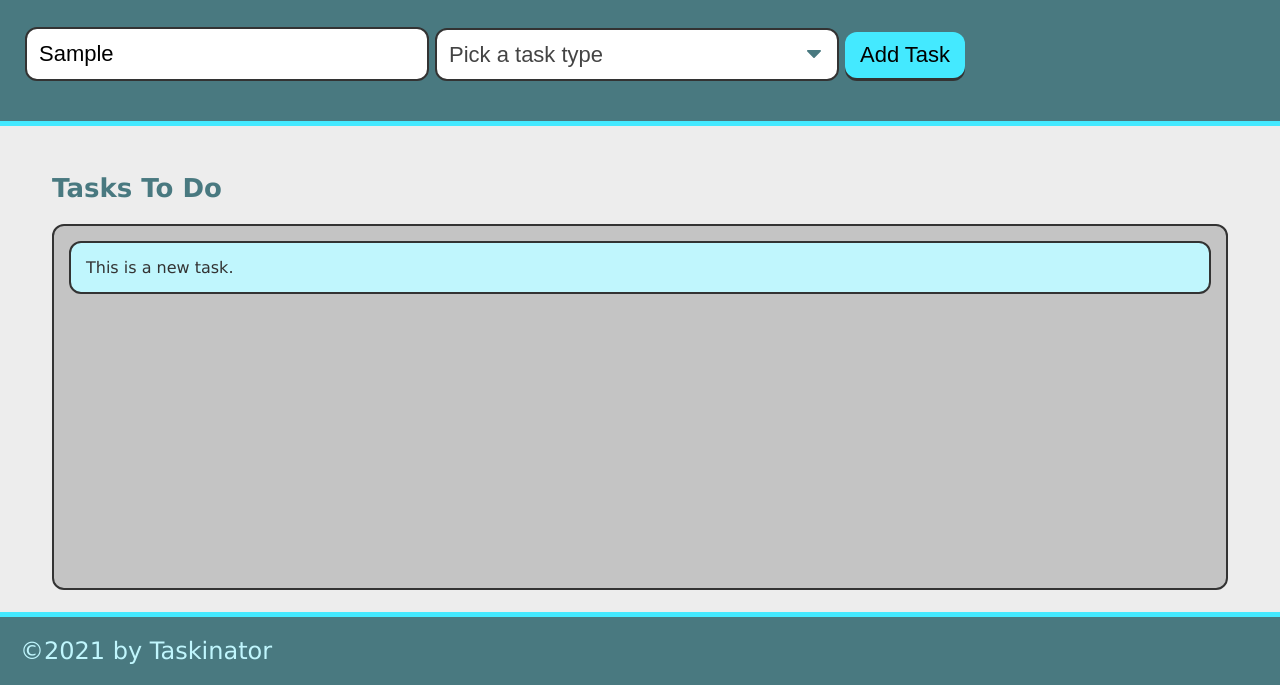
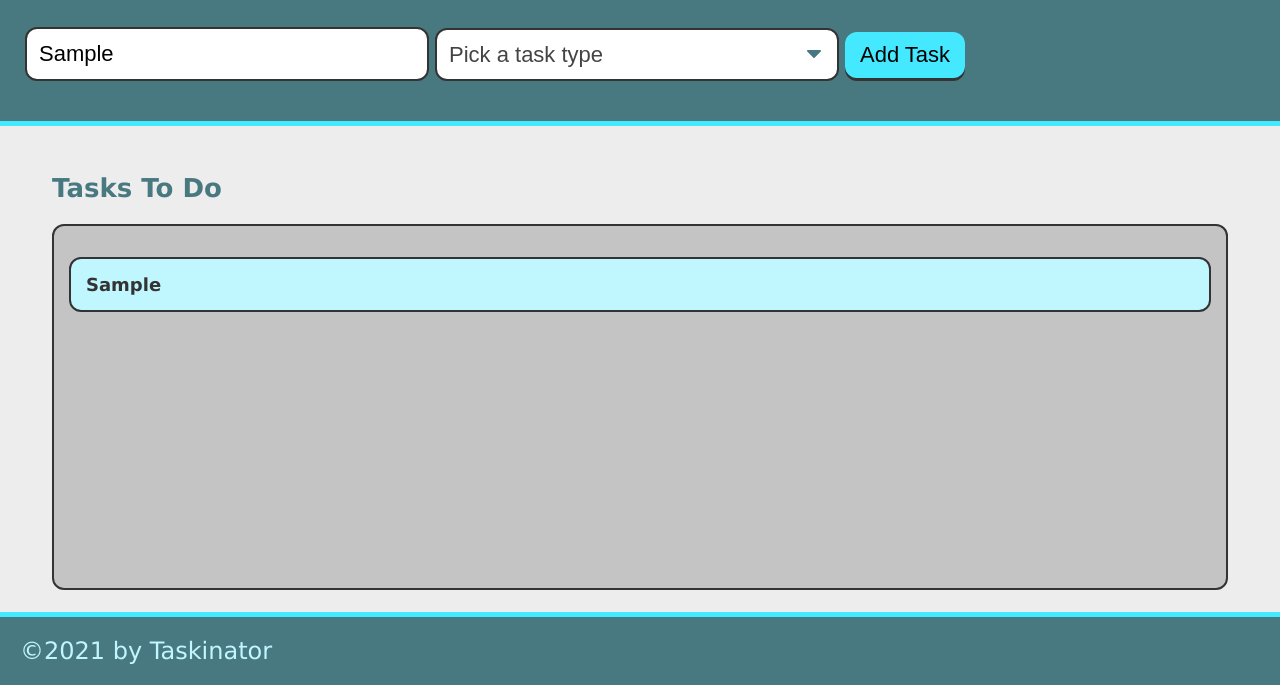
Before and after one commit to tomhabt/taskinator-redo, a plain HTML site: page index.html in a window 1280 px wide. Both pictures are taken after typing "Sample" into the empty fields and a click on the button "Add Task". Shown: the part 115-800 px from the top of the page. Drawn offline with Linux system fonts and the light colour scheme.

Commit message:
form inputs are able to capture values

```diff
--- a/assets/js/script.js
+++ b/assets/js/script.js
@@ -1,12 +1,29 @@
-var taskFormEl = document.querySelector('#save-task');
-var tasksToDoEl = document.querySelector('#tasks-to-do');
+var FormEl = document.querySelector("#task-form");
+var tasksToDoEl = document.querySelector("#tasks-to-do");
+
+
 
 var createTaskHandler = function(event) {
-    event.preventDefault()
+    event.preventDefault();
+
+    var taskNameInput = document.querySelector("input[name='task-name']").value;
+    var taskTypeInput = document.querySelector("select[name='task-type']").value;
+
+    // create list item
     var listItemEl = document.createElement("li");
     listItemEl.className = "task-item";
-    listItemEl.textContent = "This is a new task.";
+
+    // create div to hold task info and add to list item
+    taskInfoEl = document.createElement("div")
+    taskInfoEl.className = "task-info";
+
+    // add HTML content to div
+    taskInfoEl.innerHTML = "<h3 class='task-name'>" + taskNameInput + "</h3><span class='task-type'>" + taskTypeInput + "</span>";
+
+    listItemEl.appendChild(taskInfoEl);
+
+    // add entire list item to list
     tasksToDoEl.appendChild(listItemEl);
 };
 
-taskFormEl.addEventListener('click', createTaskHandler);
+FormEl.addEventListener("submit", createTaskHandler);
--- a/index.html
+++ b/index.html
@@ -39,6 +39,10 @@
             </h2>
             <ul class="task-list" id="tasks-to-do">
         <!-- dynamically create a new task here using the DOM manupilation  -->
+        <p class="tom">
+        <!-- dynamically create a new type here using the DOM manupilation  -->
+
+        </p>
             </ul>
         </section>
     </main>
```
